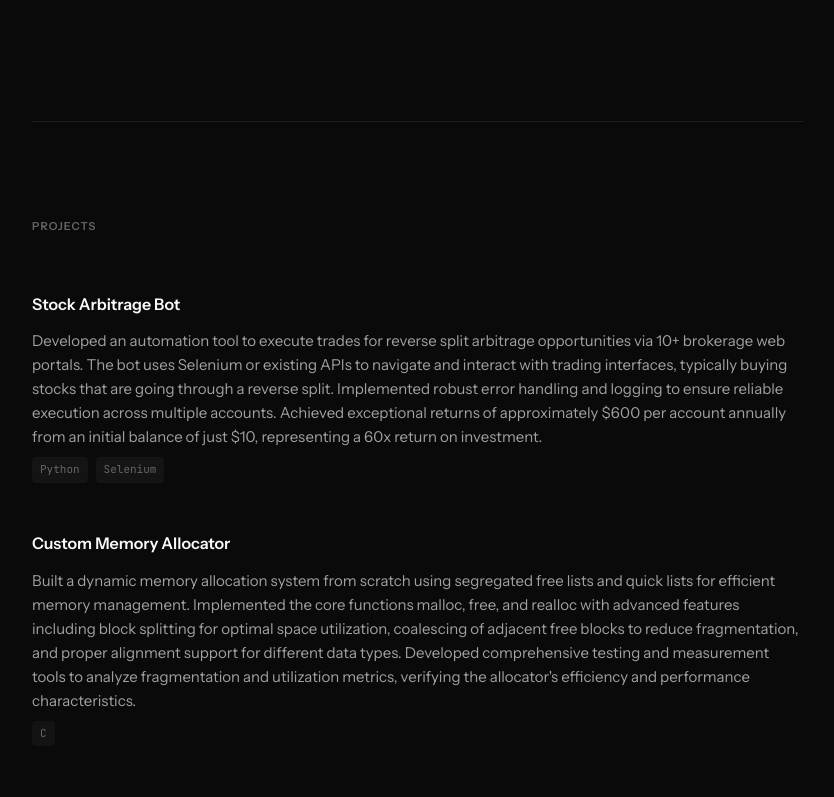
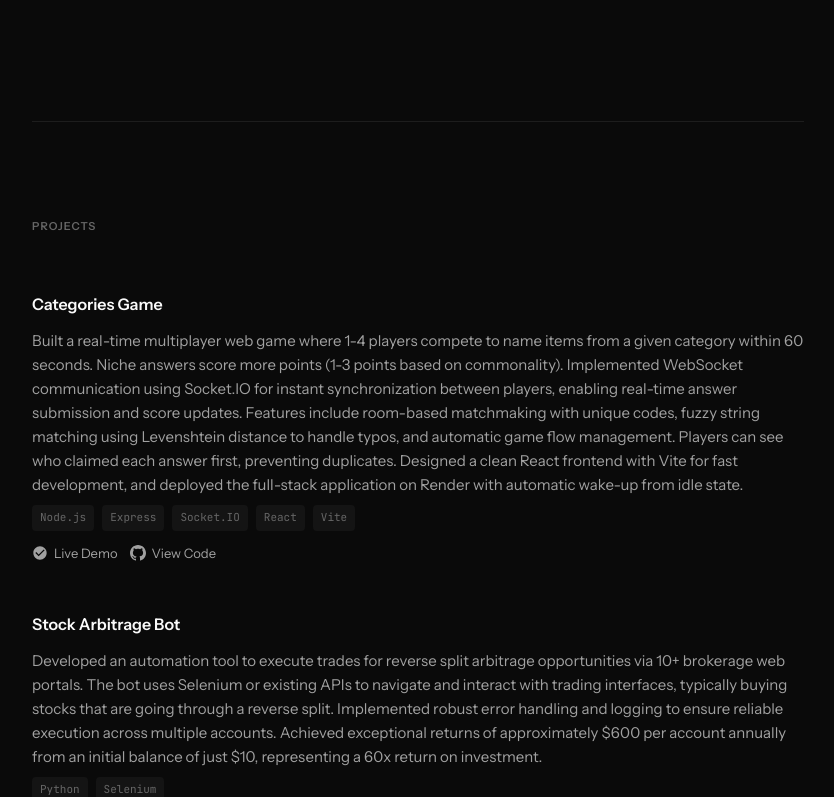
Before and after one commit to jakealessi/PortfolioWebsite, a React (Vite) app: page / in a window 1280 px wide. Shown: the part 2573-3370 px from the top of the page, without its empty margins (232-1066 px from the left). Built offline with nearby package versions, Linux system fonts and the light colour scheme.

Commit message:
Add Categories Game project to portfolio
Added new multiplayer web game project with live demo and GitHub links. Implemented project link display functionality with live demo and view code buttons for all projects.

```diff
--- a/src/App.jsx
+++ b/src/App.jsx
@@ -562,6 +562,13 @@ function App() {
 
           {[
             {
+              title: 'Categories Game',
+              tech: ['Node.js', 'Express', 'Socket.IO', 'React', 'Vite'],
+              desc: 'Built a real-time multiplayer web game where 1-4 players compete to name items from a given category within 60 seconds. Niche answers score more points (1-3 points based on commonality). Implemented WebSocket communication using Socket.IO for instant synchronization between players, enabling real-time answer submission and score updates. Features include room-based matchmaking with unique codes, fuzzy string matching using Levenshtein distance to handle typos, and automatic game flow management. Players can see who claimed each answer first, preventing duplicates. Designed a clean React frontend with Vite for fast development, and deployed the full-stack application on Render with automatic wake-up from idle state.',
+              liveUrl: 'https://categoriesgame.onrender.com',
+              githubUrl: 'https://github.com/jakealessi/CategoriesGame',
+            },
+            {
               title: 'Stock Arbitrage Bot',
               tech: ['Python', 'Selenium'],
               desc: 'Developed an automation tool to execute trades for reverse split arbitrage opportunities via 10+ brokerage web portals. The bot uses Selenium or existing APIs to navigate and interact with trading interfaces, typically buying stocks that are going through a reverse split. Implemented robust error handling and logging to ensure reliable execution across multiple accounts. Achieved exceptional returns of approximately $600 per account annually from an initial balance of just $10, representing a 60x return on investment.',
@@ -594,6 +601,26 @@ function App() {
                       <span key={t} className="tech-tag">{t}</span>
                     ))}
                   </div>
+                  {(project.liveUrl || project.githubUrl) && (
+                    <div className="project-links">
+                      {project.liveUrl && (
+                        <a href={project.liveUrl} target="_blank" rel="noopener noreferrer" className="project-link">
+                          <svg viewBox="0 0 24 24" fill="currentColor" width="16" height="16">
+                            <path d="M12 2C6.48 2 2 6.48 2 12s4.48 10 10 10 10-4.48 10-10S17.52 2 12 2zm-2 15l-5-5 1.41-1.41L10 14.17l7.59-7.59L19 8l-9 9z"/>
+                          </svg>
+                          Live Demo
+                        </a>
+                      )}
+                      {project.githubUrl && (
+                        <a href={project.githubUrl} target="_blank" rel="noopener noreferrer" className="project-link">
+                          <svg viewBox="0 0 24 24" fill="currentColor" width="16" height="16">
+                            <path d="M12 0c-6.626 0-12 5.373-12 12 0 5.302 3.438 9.8 8.207 11.387.599.111.793-.261.793-.577v-2.234c-3.338.726-4.033-1.416-4.033-1.416-.546-1.387-1.333-1.756-1.333-1.756-1.089-.745.083-.729.083-.729 1.205.084 1.839 1.237 1.839 1.237 1.07 1.834 2.807 1.304 3.492.997.107-.775.418-1.305.762-1.604-2.665-.305-5.467-1.334-5.467-5.931 0-1.311.469-2.381 1.236-3.221-.124-.303-.535-1.524.117-3.176 0 0 1.008-.322 3.301 1.23.957-.266 1.983-.399 3.003-.404 1.02.005 2.047.138 3.006.404 2.291-1.552 3.297-1.23 3.297-1.23.653 1.653.242 2.874.118 3.176.77.84 1.235 1.911 1.235 3.221 0 4.609-2.807 5.624-5.479 5.921.43.372.823 1.102.823 2.222v3.293c0 .319.192.694.801.576 4.765-1.589 8.199-6.086 8.199-11.386 0-6.627-5.373-12-12-12z"/>
+                          </svg>
+                          View Code
+                        </a>
+                      )}
+                    </div>
+                  )}
                 </div>
               </div>
             </FadeIn>
--- a/src/index.css
+++ b/src/index.css
@@ -301,6 +301,30 @@ section:last-of-type {
   border-radius: 4px;
 }
 
+.project-links {
+  display: flex;
+  gap: 0.75rem;
+  margin-top: 0.75rem;
+}
+
+.project-link {
+  display: inline-flex;
+  align-items: center;
+  gap: 0.375rem;
+  font-size: 0.8125rem;
+  color: var(--text-secondary);
+  transition: color 0.15s ease;
+  text-decoration: none;
+}
+
+.project-link:hover {
+  color: var(--accent);
+}
+
+.project-link svg {
+  flex-shrink: 0;
+}
+
 /* Skills */
 .skills-list {
   display: flex;
```
